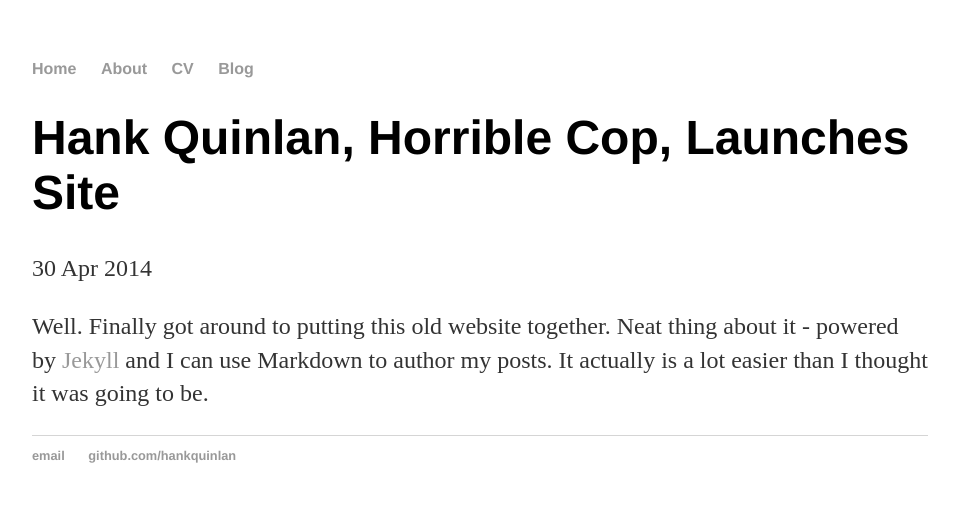
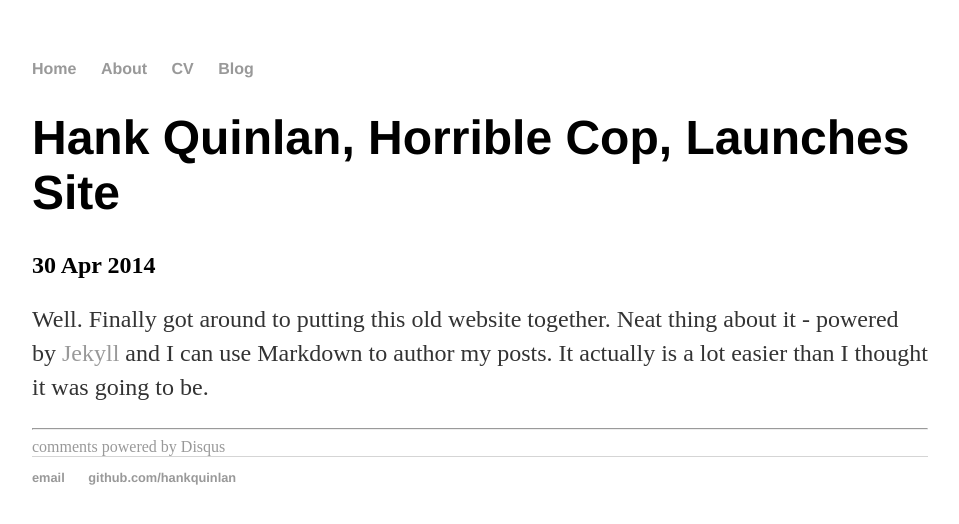
Before and after one commit to Grajcypurys/grajcypurys.github.io, a Jekyll site: the page built from _posts/2014-04-30-maciej-site-launched.md, in a window 1280 px wide. Shown: the top 524 px of the page, without its empty margins (160-1119 px from the left). Built offline with Jekyll 4.4.1, drawn with Linux system fonts in a browser that asks for light colours; comment, search, counter and statistics services are not loaded.

Commit message:
Update post.html

```diff
--- a/_layouts/post.html
+++ b/_layouts/post.html
@@ -2,9 +2,28 @@
 layout: default
 notes: active
 ---
-<h1>{{ page.title }}</h1>
-<p class="meta">{{ page.date | date_to_string }}</p>
 
-<div class="post">
-  {{ content }}
-</div>
+<div class="notes">
+		<div class="note single">
+			<h1 class="title">{{ page.title }}</h1>
+
+			<h2 class="date"><info datetime="{{ page.date }}">
+				{{ page.date | date_to_string }} {% if page.author %} by {{ page.author }} {% endif %}
+			</info></h2>
+			<!-- Post content -->
+			<div class="notebody">
+				{{ content }}
+			</div>
+			<!-- Post info -->
+			<div class="noteinfo">
+			<!-- include some categories and tags maybe? -->
+			</div>
+
+			<hr>
+
+			<!-- Post comments -->
+			<div class="notecomments">
+				{% include disqus.html %}
+			</div>
+		</div><!-- / .note .single -->
+</div><!-- /.notes -->
```
